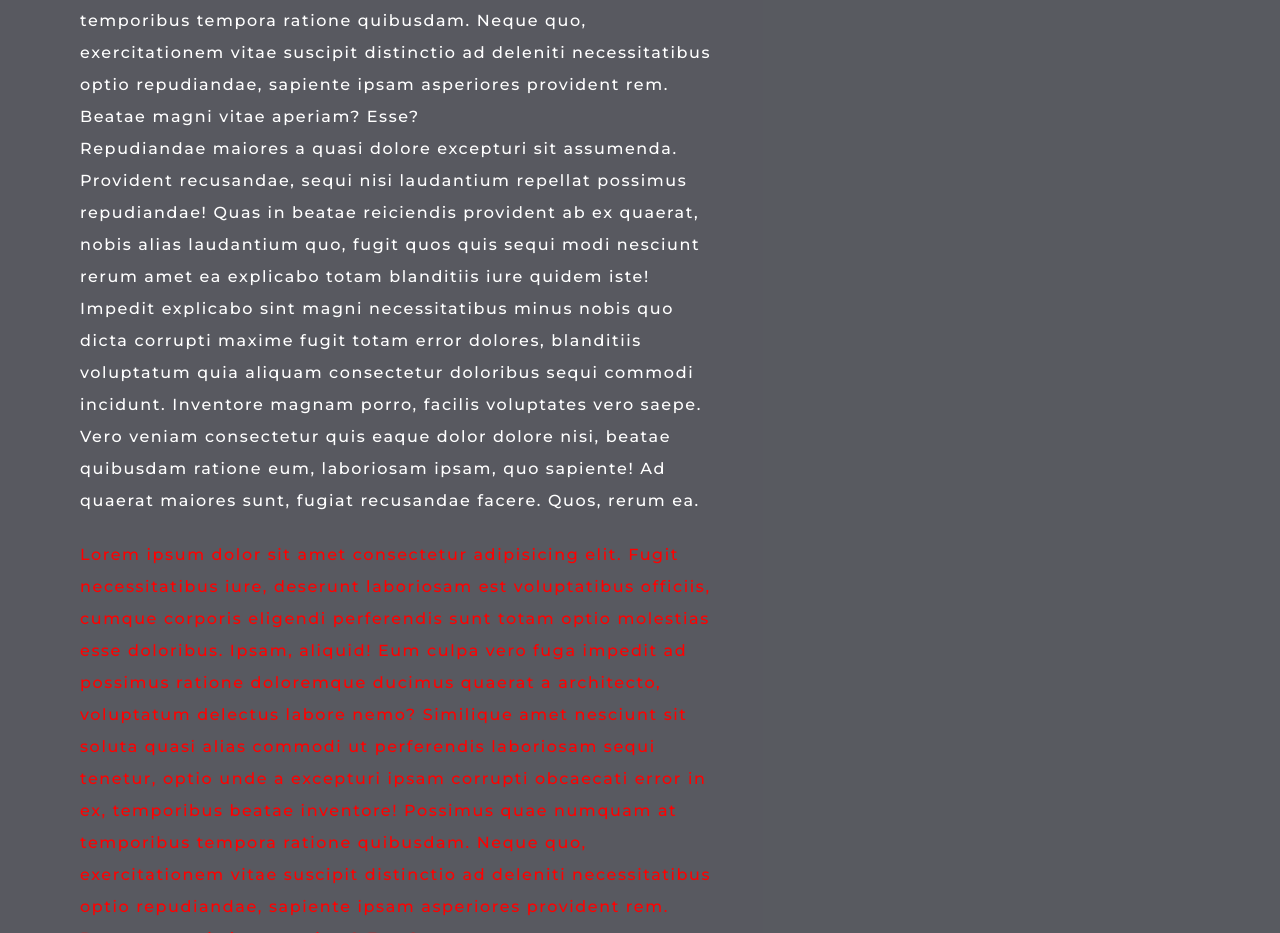
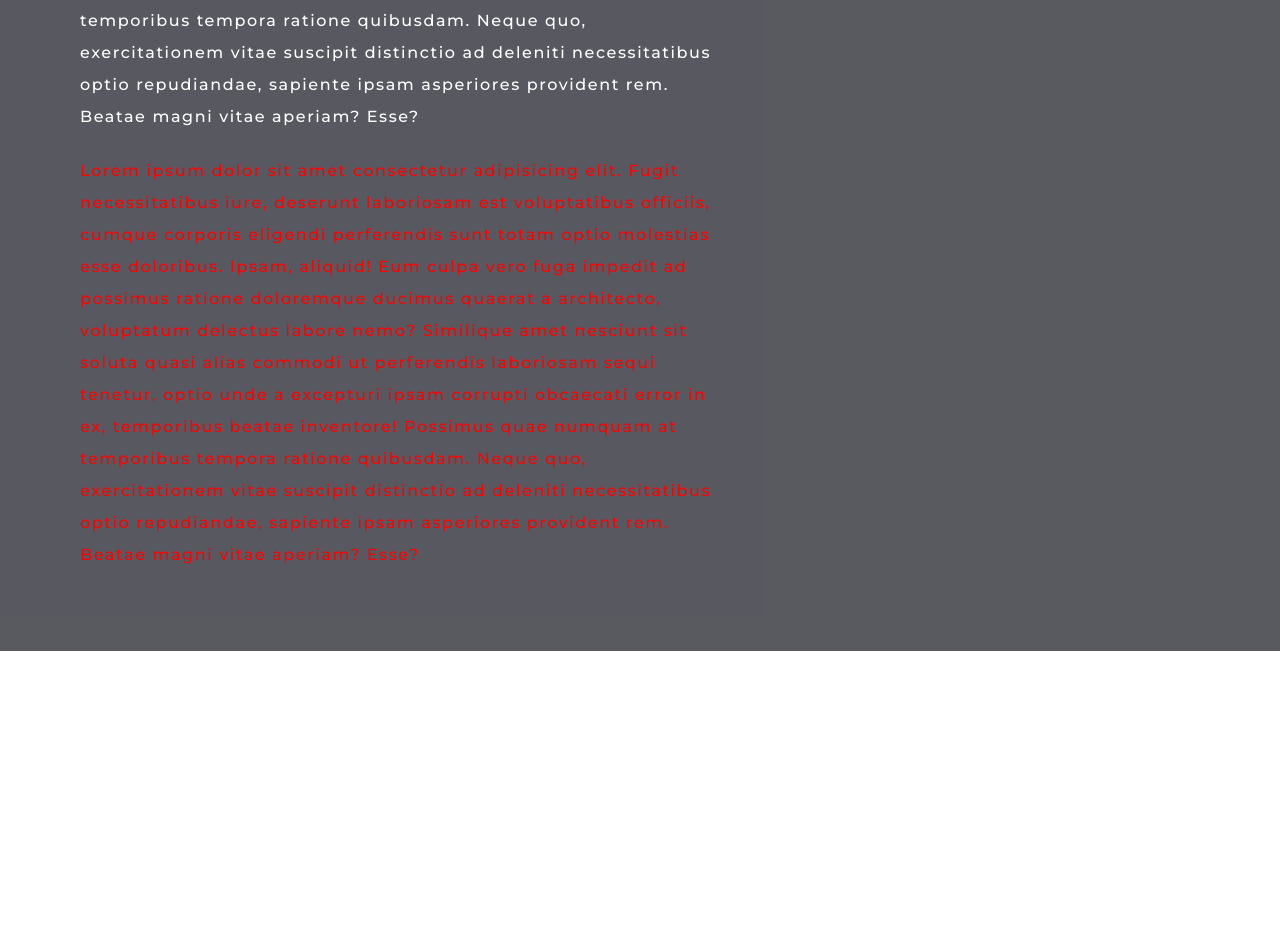
Before and after one commit to rizkyadityo/rizkyadityo.github.io, a plain HTML site: page index.html in a window 1280 px wide. Shown: the part 1163-2096 px from the top of the page. After the commit the page ends 1814 px from the top, so only its background shows below. Drawn offline with nearby package versions, Linux system fonts and the light colour scheme.

Commit message:
deleted a paragraph

```diff
--- a/index.html
+++ b/index.html
@@ -61,13 +61,6 @@
         tenetur, optio unde a excepturi ipsam corrupti obcaecati error in ex, temporibus beatae inventore! Possimus quae
         numquam at temporibus tempora ratione quibusdam. Neque quo, exercitationem vitae suscipit distinctio ad deleniti
         necessitatibus optio repudiandae, sapiente ipsam asperiores provident rem. Beatae magni vitae aperiam? Esse?</p>
-      <p>Repudiandae maiores a quasi dolore excepturi sit assumenda. Provident recusandae, sequi nisi laudantium
-        repellat possimus repudiandae! Quas in beatae reiciendis provident ab ex quaerat, nobis alias laudantium quo,
-        fugit quos quis sequi modi nesciunt rerum amet ea explicabo totam blanditiis iure quidem iste! Impedit explicabo
-        sint magni necessitatibus minus nobis quo dicta corrupti maxime fugit totam error dolores, blanditiis voluptatum
-        quia aliquam consectetur doloribus sequi commodi incidunt. Inventore magnam porro, facilis voluptates vero
-        saepe. Vero veniam consectetur quis eaque dolor dolore nisi, beatae quibusdam ratione eum, laboriosam ipsam, quo
-        sapiente! Ad quaerat maiores sunt, fugiat recusandae facere. Quos, rerum ea.</p>
     </div>
     <br>
     <div class="projectpost">
```
